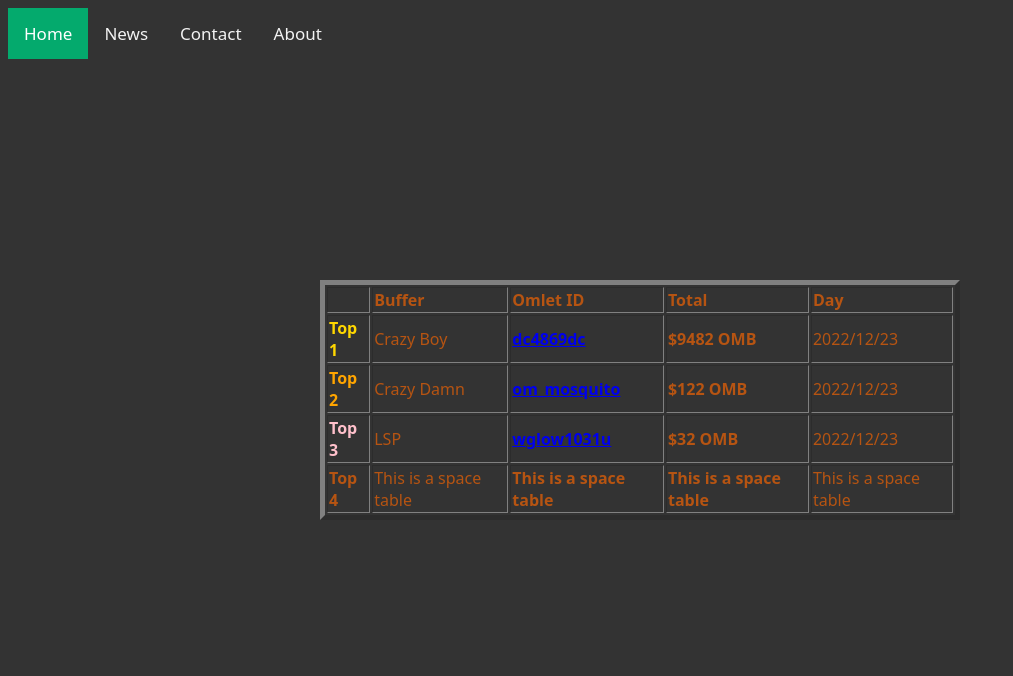
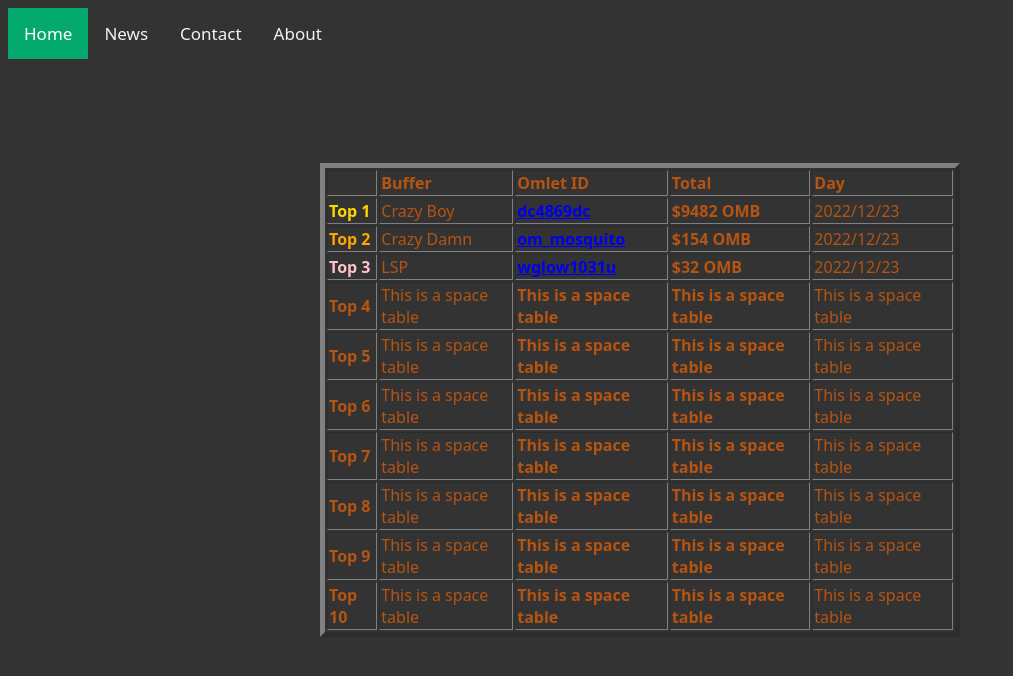
Before and after one commit to JeremyZun/miki, a Flask app: page /test in a window 1280 px wide. Shown: the top 676 px of the page, without its empty margins (0-1013 px from the left). Run offline with Flask 2, Linux system fonts and the light colour scheme.

Commit message:
Update test.html

```diff
--- a/templates/test.html
+++ b/templates/test.html
@@ -32,7 +32,7 @@
             <td style="color: orange;"><b>Top 2</b></td>
             <td>Crazy Damn</td>
             <td style="color: red;"><b><a href="https://omlet.gg/profile/om_mosquito" target=_blank">om_mosquito</a></b></td>
-            <td><b>$122 OMB</b></td>
+            <td><b>$154 OMB</b></td>
             <td>2022/12/23</td>
           </tr>
           <tr>
@@ -44,6 +44,48 @@
           </tr>
           <tr>
             <td><b>Top 4</b></td>
+            <td>This is a space table</td>
+            <td><b>This is a space table</b></td>
+            <td><b>This is a space table</b></td>
+            <td>This is a space table</td>
+          </tr>
+          <tr>
+            <td><b>Top 5</b></td>
+            <td>This is a space table</td>
+            <td><b>This is a space table</b></td>
+            <td><b>This is a space table</b></td>
+            <td>This is a space table</td>
+          </tr>
+              <tr>
+            <td><b>Top 6</b></td>
+            <td>This is a space table</td>
+            <td><b>This is a space table</b></td>
+            <td><b>This is a space table</b></td>
+            <td>This is a space table</td>
+          </tr>
+              <tr>
+            <td><b>Top 7</b></td>
+            <td>This is a space table</td>
+            <td><b>This is a space table</b></td>
+            <td><b>This is a space table</b></td>
+            <td>This is a space table</td>
+          </tr>
+          <tr>
+            <td><b>Top 8</b></td>
+            <td>This is a space table</td>
+            <td><b>This is a space table</b></td>
+            <td><b>This is a space table</b></td>
+            <td>This is a space table</td>
+          </tr>
+          <tr>
+            <td><b>Top 9</b></td>
+            <td>This is a space table</td>
+            <td><b>This is a space table</b></td>
+            <td><b>This is a space table</b></td>
+            <td>This is a space table</td>
+          </tr>
+              <tr>
+            <td><b>Top 10</b></td>
             <td>This is a space table</td>
             <td><b>This is a space table</b></td>
             <td><b>This is a space table</b></td>
```
